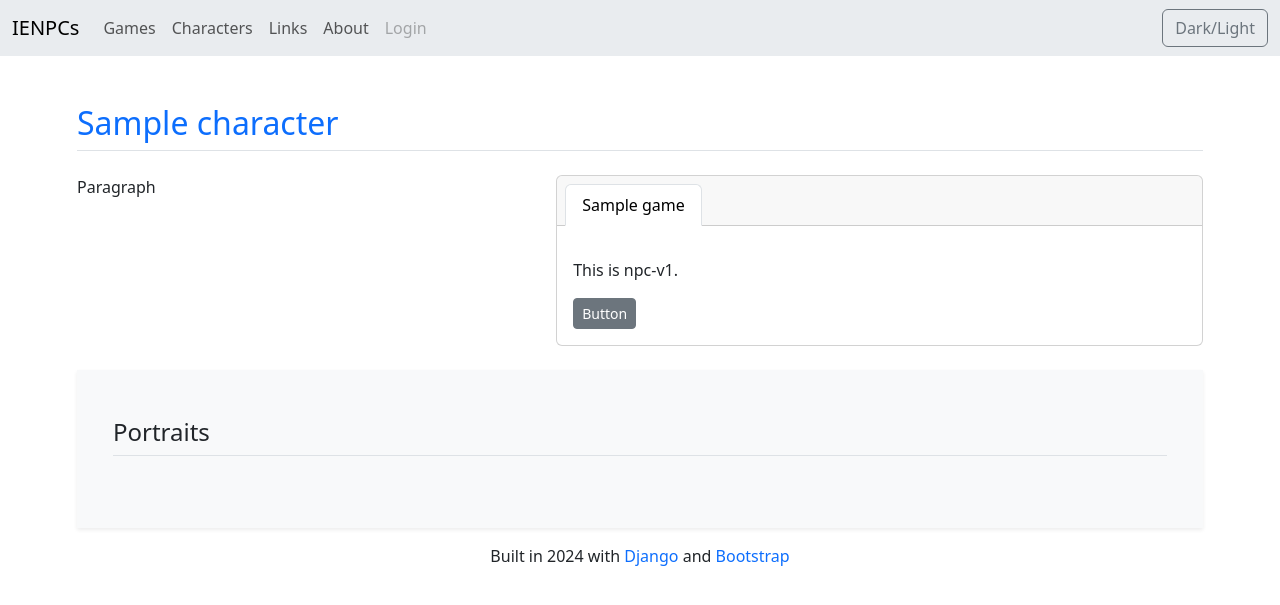
After one commit to ddrmv/ienpcs, a Django app: a page that uses ienpcs/gallery/templates/gallery/character_detail.html in a window 1280 px wide. The commit adds this page. Shown: the top 605 px of the page. Run offline with Django 5.2, Linux system fonts and the light colour scheme; tables that the repository leaves empty hold one stand-in row (values such as "Sample post"); parts of the project's set-up code (start-up, migrations or seed data) failed here and were passed over.

Commit message:
Add character_detail page with npc nav template

```diff
--- /dev/null
+++ b/ienpcs/gallery/templates/gallery/character_detail.html
@@ -0,0 +1,85 @@
+{% extends 'gallery/base.html' %}
+
+{% block title %}
+  <title>{{ character.name }}</title>
+{% endblock %}
+
+{% block content %}
+  <div class="container" style="max-width: 1150px;">
+    <div class="row pt-5">
+      <div class="col-12">
+        <h2 class="border-bottom mb-4 pb-2"><a class="text-decoration-none" href="{% url 'character_list' %}">{{ character.name }}</a></h2>
+        <div class="row">
+          <div class="col-5">
+            <p>Paragraph</p>
+          </div>
+          <div class="col-7">
+            <div class="card">
+              <div class="card-header">
+                <ul class="nav nav-tabs card-header-tabs" id="npc-in-game-list" role="tablist">
+                  {% if npcs %}
+                    {% for npc in npcs %}
+                      <li class="nav-item">
+                        {% comment %}if unignored django-formatter addon deletes "active" in forloop.first{% endcomment %}
+                        {# prettier-ignore #}
+                        <a class="nav-link {% if forloop.first %}active{% endif %}" href="#npc-v{{ forloop.counter }}" role="tab">
+                        {% for relation in npc.npc_in_games %}
+                          {{ relation.game.short_name}}{% if not forloop.last %} - {% endif %}
+                        {% endfor %}
+                      </a>
+                      </li>
+                    {% endfor %}
+                  {% else %}
+                    <li class="nav-item">
+                      <a class="nav-link active" href="#npc-v1" role="tab">No NPCs for this Character.</a>
+                    </li>
+                  {% endif %}
+                </ul>
+              </div>
+              <div class="card-body">
+                <div class="tab-content mt-3">
+                  {% for npc in npcs %}
+                    {% comment %}if unignored django-formatter addon deletes "active" in forloop.first{% endcomment %}
+                    {# prettier-ignore #}
+                    <div class="tab-pane {% if forloop.first %}active{% endif %}" id="npc-v{{ forloop.counter }}" role="tabpanel">
+                      <p class="card-text">This is npc-v{{ forloop.counter }}.</p>
+                      <a href="#" class="btn btn-secondary btn-sm">Button</a>
+                    </div>
+                  {% endfor %}
+                </div>
+              </div>
+            </div>
+          </div>
+        </div>
+      </div>
+    </div>
+    <div id="portraitGrid" class="container mt-4 pb-5 shadow-sm bg-body-tertiary" style="max-width: 1150px;">
+      <div class="row px-4 pt-5">
+        <div class="col-12">
+          <h4 class="border-bottom mb-4 pb-2">Portraits</h4>
+        </div>
+      </div>
+    </div>
+  </div>
+
+  <script>
+    // Switch to selected tab
+    document.addEventListener('DOMContentLoaded', function () {
+      var tabs = document.querySelectorAll('#npc-in-game-list a')
+      tabs.forEach(function (tab) {
+        tab.addEventListener('click', function (e) {
+          e.preventDefault()
+          var id = this.getAttribute('href')
+          // Remove active class from all tabs
+          tabs.forEach(function (tab) {
+            tab.classList.remove('active')
+            document.querySelector(tab.getAttribute('href')).classList.remove('active')
+          })
+          // Add active class to clicked tab and corresponding tab pane
+          this.classList.add('active')
+          document.querySelector(id).classList.add('active')
+        })
+      })
+    })
+  </script>
+{% endblock %}
--- a/ienpcs/gallery/templates/gallery/character_list.html
+++ b/ienpcs/gallery/templates/gallery/character_list.html
@@ -8,7 +8,7 @@
   <div class="container" style="max-width: 1150px;">
     <div class="row pt-5">
       <div class="col-12">
-      <h2 class="border-bottom mb-4 pb-2"><a class="text-decoration-none" href="#">Playable characters of IE games</a></h2>
+        <h2 class="border-bottom mb-4 pb-2"><a class="text-decoration-none" href="#">Playable characters in IE games</a></h2>
         <p>This is a list of characters who can join the player's party. Some of them are joinable party members from the original games, others exist in the games and have been converted to party members by modders, while others still have been created by modders from scratch. Go to the character's page for more information and available portraits.</p>
       </div>
     </div>
@@ -17,13 +17,13 @@
         {% for ch in character_list %}
           <div class="col-auto mb-4">
             <div class="card h-100" style="width: 210px;">
-            <img src="{{ ch.img_170.url }}" class="card-img-top" alt="Portrait of {{ ch.name }}" />
+              <a href="{% url 'character_detail' ch.slug %}"><img src="{{ ch.img_170.url }}" class="card-img-top" alt="Portrait of {{ ch.name }}" /></a>
               <div class="card-body">
                 <h5 class="card-title">{{ ch.name }}</h5>
                 <p class="card-text">{{ ch.description }}</p>
               </div>
               <div class="card-footer">
-              <small class="text-body-secondary"><a href="#TODO">link</a></small>
+                <small class="text-body-secondary"><a href="{% url 'character_detail' ch.slug %}">link</a></small>
               </div>
             </div>
           </div>
--- a/ienpcs/gallery/urls.py
+++ b/ienpcs/gallery/urls.py
@@ -5,9 +5,10 @@ from . import views
 urlpatterns = [
     path("", views.GameListView.as_view(), name="game_list"),
     path("games/", views.GameListView.as_view(), name="game_list"),
+    path("game/<slug:slug>", views.game_detail, name="game_detail"),
+    path("characters/", views.CharacterListView.as_view(), name="character_list"),
+    path("character/<slug:slug>", views.character_detail, name="character_detail"),
     path("links/", views.link_list, name="link_list"),
     path("about/", views.about, name="about"),
-    path("characters/", views.CharacterListView.as_view(), name="character_list"),
-    path("game/<slug:slug>", views.game_detail, name="game_detail"),
     path("toggle_theme", views.toggle_theme, name="toggle_theme"),
 ]
--- a/ienpcs/gallery/views.py
+++ b/ienpcs/gallery/views.py
@@ -33,6 +33,16 @@ class CharacterListView(generic.ListView):
     queryset = Character.objects.all()
 
 
+def character_detail(request, slug):
+    character = get_object_or_404(Character, slug=slug)
+    npcs = character.npc_set.all()
+    for npc in npcs:
+        npc.npc_in_games = NpcInGame.objects.filter(npc=npc)
+    return render(
+        request, "gallery/character_detail.html", {"character": character, "npcs": npcs}
+    )
+
+
 def link_list(request):
     link_list_dict = {"link1": "placeholder1", "link2": "placeholder2"}
     context = {"link_list_dict": link_list_dict}
```
Lines whose indentation alone changed are shown as unchanged.
